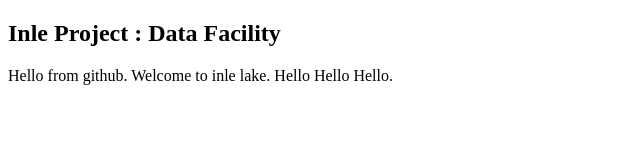
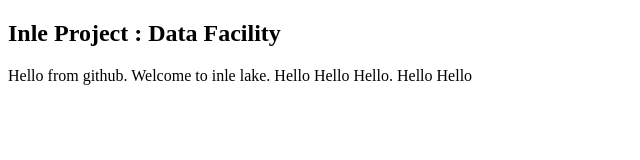
Before and after one commit to KhaingSweWin/project1, a plain HTML site: page index.html in a window 1280 px wide. Shown: the whole page, without its empty margins (0-640 px from the left). Drawn offline with Linux system fonts and the light colour scheme.

Commit message:
Update index.html

```diff
--- a/index.html
+++ b/index.html
@@ -10,7 +10,7 @@
     <h2>Inle Project : Data Facility</h2>
 <div>
 Hello from github. Welcome to inle lake.
-Hello Hello Hello.
+Hello Hello Hello. Hello Hello
 </div>
 </body>
 </html>
```
